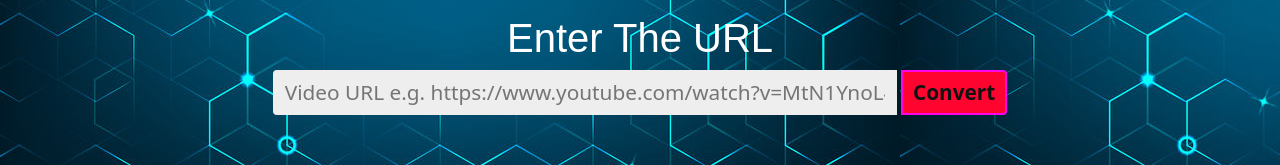
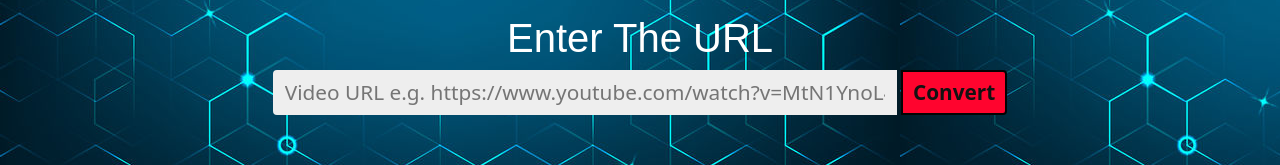
Before and after one commit to ashan-tharaka/YTVideosDownloader, a website: page index.html in a window 1280 px wide. In both pictures the pointer is over the button "Convert". Shown: the part 354-519 px from the top of the page. Drawn offline with nearby package versions, Linux system fonts and the light colour scheme.

Commit message:
Update style.css
update convert btn

```diff
--- a/css/style.css
+++ b/css/style.css
@@ -57,7 +57,7 @@ h1 {
     border: solid 2px black;
     font-weight: bold;
     font-style: bold;
-    border: 2px solid #ff04ea;
+    border: 2px solid #030303;
 }
 
 a {
```
